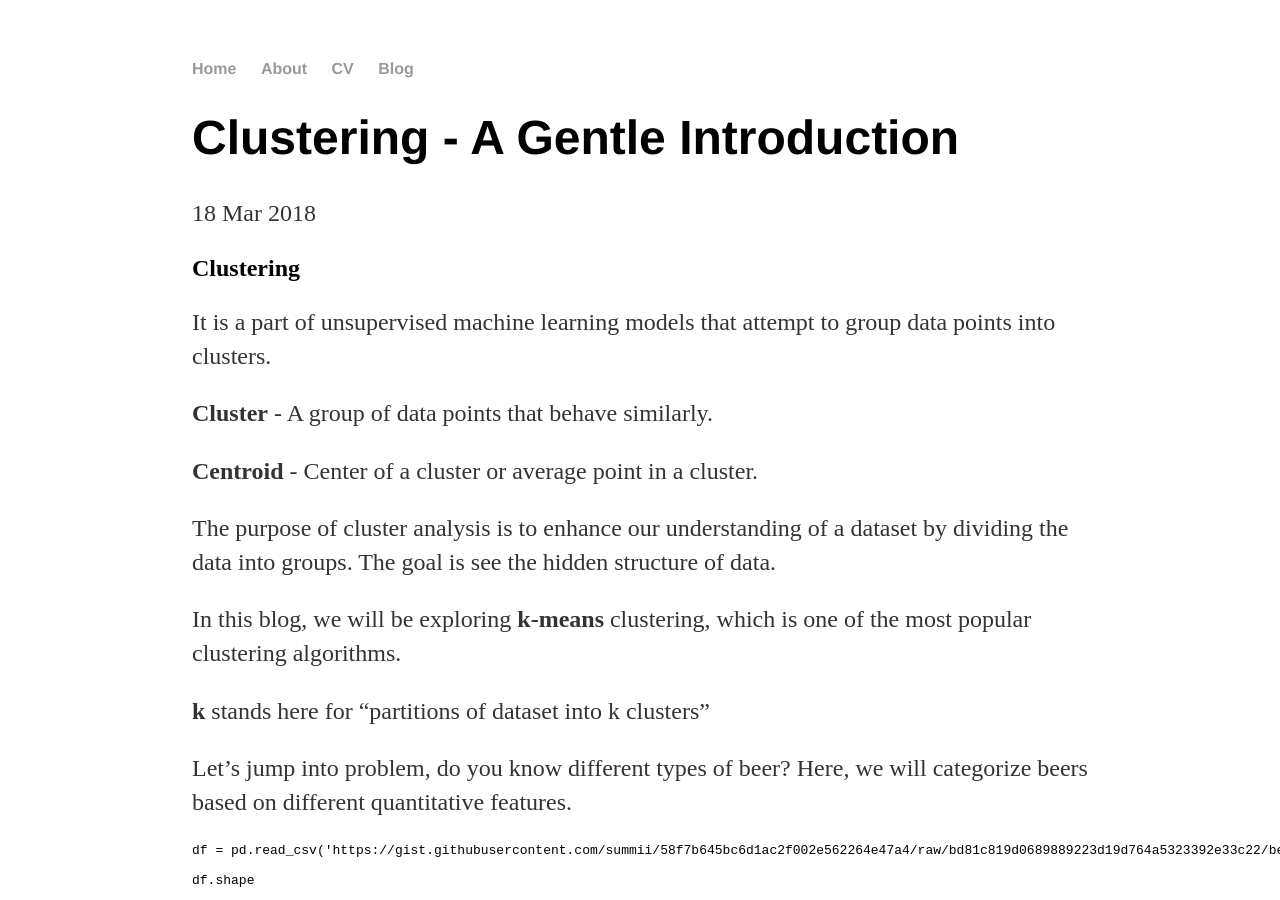
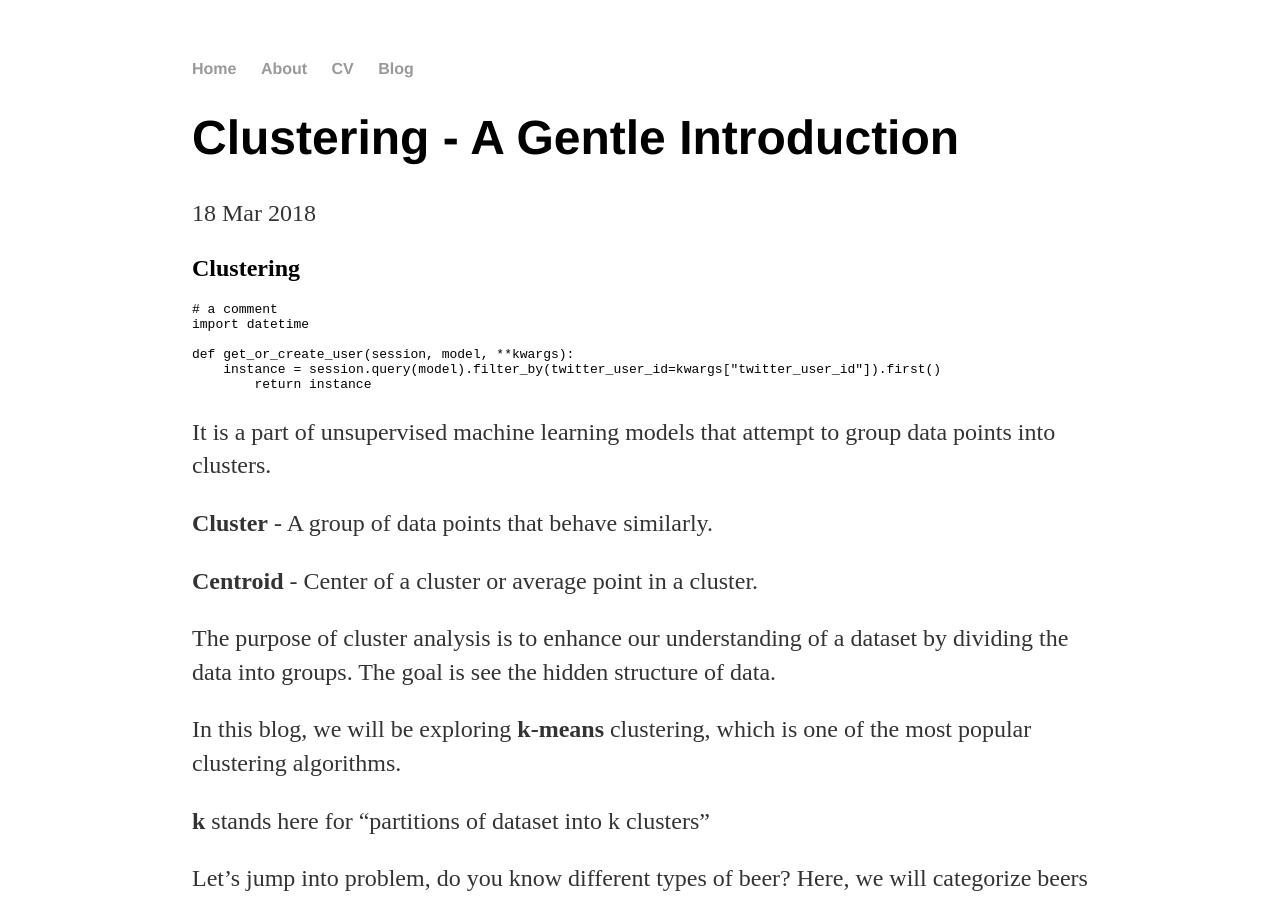
Before and after one commit to summii/summii.github.io, a Jekyll site: the page built from _posts/2018-03-18-clustering-gentle-introduction.md, in a window 1280 px wide and 900 px high. Built offline with Jekyll 4.4.1, drawn with Linux system fonts in a browser that asks for light colours.

Commit message:
Update 2018-03-18-clustering-gentle-introduction.md

```diff
--- a/_posts/2018-03-18-clustering-gentle-introduction.md
+++ b/_posts/2018-03-18-clustering-gentle-introduction.md
@@ -5,6 +5,15 @@ date: 2018-03-18
 ---
 
 ## Clustering
+
+~~~ python
+# a comment
+import datetime
+
+def get_or_create_user(session, model, **kwargs):
+    instance = session.query(model).filter_by(twitter_user_id=kwargs["twitter_user_id"]).first()
+	return instance
+~~~
 
 It is a part of unsupervised machine learning models that attempt to group data points into clusters.
 
```
